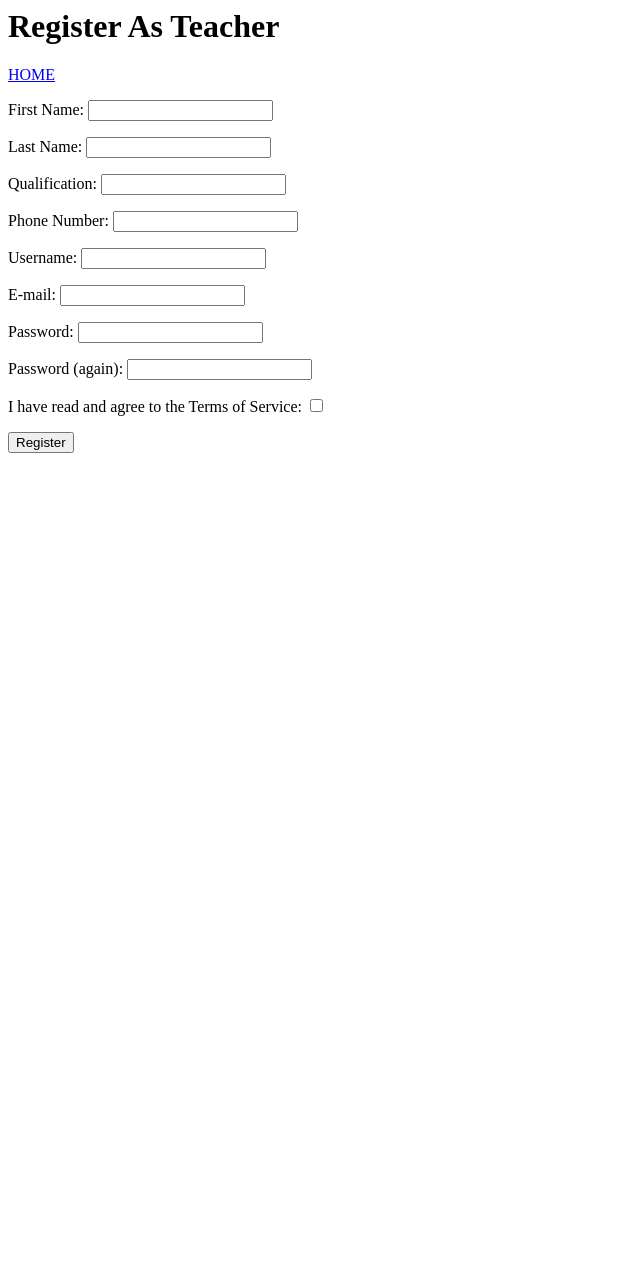
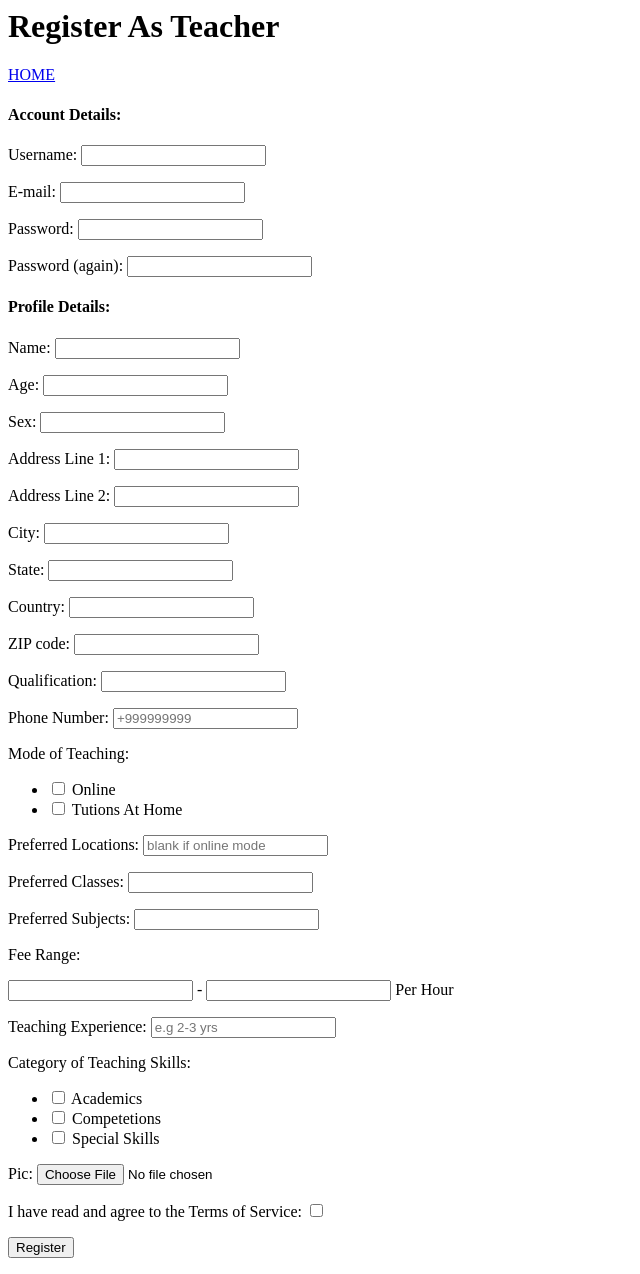
Before and after one commit to lon-wolf/Registration_Profile_Search_boilerplate, a Django app: a page that uses tutorhub/templates/registration/registration_form_t.html in a window 1280 px wide. Shown: the whole page, without its empty margins (0-640 px from the left). Before the commit the page ends 453 px from the top, so only its background shows below. Run offline with Django 3.2, Linux system fonts and the light colour scheme; parts of the project's set-up code (start-up, migrations or seed data) failed here and were passed over.

Commit message:
teacher's details added

```diff
--- a/tutorhub/templates/home/index.html
+++ b/tutorhub/templates/home/index.html
@@ -5,9 +5,9 @@
 <h1>Welcome to TUTORS POINT</h1>
 {% if user.is_authenticated %}
 		{% if user.base_profile.user_type == "teacher" %}
-		<h1>Welcome {{ user.teacher_profile.first_name }}!</h1>
+		<h1>Welcome {{ user.teacher_profile.name }}!</h1>
 		{% else %}
-		<h1>Welcome {{ user.student_profile.first_name }}!</h1>
+		<h1>Welcome {{ user.student_profile.name }}!</h1>
 		{% endif %}
 		<p><a href={% url "auth_logout" %}><h3>LOGOUT</h3></a>
 		<pre>
--- a/tutorhub/templates/registration/registration_form_t.html
+++ b/tutorhub/templates/registration/registration_form_t.html
@@ -11,28 +11,63 @@
 
 {% block content %}
 <div class="formBlock">
-  <form action="{% url 'registration_register_t' %}" method="post">{% csrf_token %}
-
-    <p><label for="id_first_name">First Name:</label>
-    <input id="id_first_name" maxlength="30" name="first_name" type="text" /></p>
-	<p><label for="id_last_name">Last Name:</label>
-	<input id="id_last_name" maxlength="30" name="last_name" type="text" /></p>
-	<p><label for="id_qual">Qualification:</label>
-	<input id="id_qual" maxlength="30" name="qual" type="text" /></p>
-	<p><label for="id_phone_number">Phone Number:</label>
-	<input id="id_phone_number" maxlength="15" name="phone_number" type="text" /></p>
-	<p class="required"><label for="id_username">Username:</label>
-	<input id="id_username" maxlength="30" name="username" type="text" /></p>
+  <form action="{% url 'registration_register_t' %}" method="post" enctype="multipart/form-data">{% csrf_token %}
+  	<h4>Account Details: </h4>
+  	<p class="required"><label for="id_username">Username:</label>
+  	<input id="id_username" maxlength="30" name="username" type="text" /></p>
 	<p class="required"><label for="id_email">E-mail:</label>
 	<input id="id_email" name="email" type="email" /></p>
 	<p class="required"><label for="id_password1">Password:</label>
 	<input id="id_password1" name="password1" type="password" /></p>
 	<p class="required"><label for="id_password2">Password (again):</label>
 	<input id="id_password2" name="password2" type="password" /></p>
+	<h4>Profile Details: </h4>
+   	<p><label for="id_name">Name:</label>
+   	<input id="id_name" maxlength="50" name="name" type="text" /></p>
+	<p class="required"><label for="id_age">Age:</label>
+	<input id="id_age" name="age" type="number" /></p>
+	<p><label for="id_sex">Sex:</label>
+	<input id="id_sex" maxlength="10" name="sex" type="text" /></p>
+	<p><label for="id_address1">Address Line 1:</label>
+	<input id="id_address1" maxlength="100" name="address1" type="text" /></p>
+	<p><label for="id_address2">Address Line 2:</label>
+	<input id="id_address2" maxlength="100" name="address2" type="text" /></p>
+	<p><label for="id_city">City:</label>
+	<input id="id_city" maxlength="100" name="city" type="text" /></p>
+	<p><label for="id_state">State:</label>
+	<input id="id_state" maxlength="100" name="state" type="text" /></p>
+	<p><label for="id_country">Country:</label>
+	<input id="id_country" maxlength="100" name="country" type="text" /></p>
+	<p><label for="id_zipcode">ZIP code:</label>
+	<input id="id_zipcode" maxlength="6" name="zipcode" type="text" /></p>
+	<p><label for="id_qual">Qualification:</label>
+	<input id="id_qual" maxlength="30" name="qual" type="text" /></p>
+	<p class="required"><label for="id_phone_number">Phone Number:</label>
+	<input id="id_phone_number" maxlength="15" name="phone_number" type="text" placeholder = "+999999999" /></p>
+	<p class="required"><label for="id_mode_0">Mode of Teaching:</label> <ul id="id_mode">
+	<li><label for="id_mode_0"><input id="id_mode_0" name="mode" type="checkbox" value="Online" /> Online</label></li>
+	<li><label for="id_mode_1"><input id="id_mode_1" name="mode" type="checkbox" value="Tutions_At_Home" /> Tutions At Home</label></li>
+	</ul></p>
+	<p><label for="id_location">Preferred Locations:</label>
+	<input id="id_location" maxlength="100" name="location" type="text" placeholder = "blank if online mode" /></p>
+	<p><label for="id_classes">Preferred Classes:</label>
+	<input id="id_classes" maxlength="50" name="classes" type="text" /></p>
+	<p><label for="id_subjects">Preferred Subjects:</label>
+	<input id="id_subjects" maxlength="100" name="subjects" type="text" /></p>
+	<p>Fee Range: </p>
+	<p><input id="id_lfee" name="lfee" type="number" /> - <input id="id_hfee" name="hfee" type="number" /> Per Hour</p>
+	<p><label for="id_exp">Teaching Experience:</label>
+	<input id="id_exp" maxlength="30" name="exp" type="text" placeholder = "e.g 2-3 yrs" /></p>
+	<p class="required"><label for="id_skills_0">Category of Teaching Skills:</label> <ul id="id_skills">
+	<li><label for="id_skills_0"><input id="id_skills_0" name="skills" type="checkbox" value="Academics" /> Academics</label></li>
+	<li><label for="id_skills_1"><input id="id_skills_1" name="skills" type="checkbox" value="Competetions" /> Competetions</label></li>
+	<li><label for="id_skills_2"><input id="id_skills_2" name="skills" type="checkbox" value="Special_Skills" /> Special Skills</label></li>
+	</ul></p>
+	<p class="required"><label for="id_pic">Pic:</label> <input id="id_pic" name="pic" type="file" /></p>
 	<p class="required"><label for="id_tos">I have read and agree to the Terms of Service:</label>
 	<input id="id_tos" name="tos" type="checkbox" /></p>
 
-	{{ form.errors }}
+
   <p class="submit"><button type="submit" class="updateButton">Register</button></p>
   </form>
 
--- a/tutorhub/tutorspoint/forms.py
+++ b/tutorhub/tutorspoint/forms.py
@@ -1,15 +1,20 @@
 from django import forms
 from django.contrib.auth.models import User
+from django.db import models
 from tutorspoint.models import Teacher_Profile, Student_Profile
 from registration.forms import RegistrationFormUniqueEmail
 from registration.models import RegistrationProfile
 from django.utils.translation import ugettext_lazy as _
 import django_filters
 
+SKILL_CHOICES = [('Academics','Academics'), ('Competetions','Competetions'), ('Special_Skills','Special Skills')]
+MODE_CHOICES = [('Online','Online'), ('Tutions_At_Home','Tutions At Home')]
 class Teacher_ProfileForm(RegistrationFormUniqueEmail):
+	skills = forms.MultipleChoiceField(choices=SKILL_CHOICES, widget=forms.CheckboxSelectMultiple(), label = "Category of Teaching Skills")
+	mode = forms.MultipleChoiceField(choices=MODE_CHOICES, widget=forms.CheckboxSelectMultiple(), label = "Mode of Teaching")
 	class Meta:
 		model = Teacher_Profile
-		fields = ('first_name', 'last_name','qual','phone_number',)
+		exclude = ('user','skills','mode',)
 
 
 class Student_ProfileForm(RegistrationFormUniqueEmail):
@@ -19,9 +24,21 @@ class Student_ProfileForm(RegistrationFormUniqueEmail):
 
 
 class TeacherFilter(django_filters.FilterSet):
+	skl = forms.MultipleChoiceField(choices=SKILL_CHOICES, widget=forms.CheckboxSelectMultiple(), label = "Category of Teaching Skills")
+	hfee = django_filters.NumberFilter(lookup_type='lt')
+	filter_overrides = {
+        models.CharField: {
+            'filter_class': django_filters.CharFilter,
+            'extra': lambda f: {
+                'lookup_type': 'icontains',
+            }
+        }
+    }
 	class Meta:
 		model  = Teacher_Profile
-		fields = ('first_name', 'qual',)
+		fields = ('classes', 'subjects','location','hfee',)
+
+
 
 class StudentFilter(django_filters.FilterSet):
 	class Meta:
--- a/tutorhub/tutorspoint/models.py
+++ b/tutorhub/tutorspoint/models.py
@@ -7,14 +7,30 @@ from django.contrib.auth.models import User
 
 class Teacher_Profile(models.Model):
 	user = models.OneToOneField(User)
-	first_name = models.CharField("First Name", max_length = 30, blank = True)
-	last_name = models.CharField("Last Name", max_length = 30, blank = True)
+	name = models.CharField("Name", max_length = 50, blank = True)
+	age = models.IntegerField("Age")
+	sex = models.CharField("Sex", max_length = 10, blank = True)
+	address1 = models.CharField("Address Line 1", max_length = 100, blank = True)
+	address2 = models.CharField("Address Line 2", max_length = 100, blank = True)
+	zipcode = models.CharField("ZIP code", max_length = 6, blank = True)
+	city = models.CharField("City", max_length = 100, blank = True)
+	state = models.CharField("State", max_length = 100, blank = True)
+	country = models.CharField("Country", max_length = 100, blank = True)
 	qual = models.CharField("Qualification", max_length = 30, blank = True)
 	phone_regex = RegexValidator(regex=r'^\+?1?\d{9,15}$', message="Phone number must be entered in the format: '+999999999'. Up to 15 digits allowed.")
-	phone_number = models.CharField("Phone Number", validators=[phone_regex], blank=True, max_length = 15)
+	phone_number = models.CharField("Phone Number", validators=[phone_regex], blank=False, max_length = 15)
+	skills = models.CharField(max_length = 30, blank = True)
+	mode = models.CharField(max_length = 30, blank = True)
+	location = models.CharField("Preferred Locations", max_length = 100, blank = True)
+	classes = models.CharField("Preferred Classes", max_length = 50, blank = True)
+	subjects = models.CharField("Preferred Subjects", max_length = 100, blank = True)
+	exp = models.CharField("Teaching Experience", max_length = 30, blank = True)
+	lfee = models.IntegerField(default = -1)
+	hfee = models.IntegerField(default = -1)
+	pic = models.ImageField(upload_to = 'pic_folder/', default = 'pic_folder/None/no-img.jpg')
 
 	def __unicode__(self):
-		return self.first_name
+		return self.name
 
 class Student_Profile(models.Model):
 	user = models.OneToOneField(User)
--- a/tutorhub/tutorspoint/views.py
+++ b/tutorhub/tutorspoint/views.py
@@ -27,8 +27,16 @@ class Teacher_RegistrationView(RegistrationView):
 	def register(self, request, **cleaned_data):
 		new_user= super(Teacher_RegistrationView, self).register(request, **cleaned_data)
 		base_profile = Base_Profile(user = new_user, user_type = "teacher")
-		new_profile = Teacher_Profile(user = new_user, first_name = cleaned_data['first_name'], last_name = cleaned_data['last_name'],
-			qual = cleaned_data['qual'], phone_number = cleaned_data['phone_number'])
+		skills = ' & '.join(cleaned_data['skills'])
+		mode = ' & '.join(cleaned_data['mode'])
+		new_profile = Teacher_Profile(user = new_user, name = cleaned_data['name'],
+			qual = cleaned_data['qual'], phone_number = cleaned_data['phone_number'],
+			age = cleaned_data['age'], sex = cleaned_data['sex'], address1 = cleaned_data['address1'],
+			address2 = cleaned_data['address2'], zipcode = cleaned_data['zipcode'], city = cleaned_data['city'],
+			country = cleaned_data['country'], state = cleaned_data['state'], skills = skills, mode = mode,
+			location = cleaned_data['location'], classes = cleaned_data['classes'], subjects = cleaned_data['subjects'],
+			exp = cleaned_data['exp'], lfee = cleaned_data['lfee'], hfee = cleaned_data['hfee'],
+			pic = cleaned_data['pic'])
 		new_profile.save()
 		base_profile.save()
 
```
Also changed, not shown: tutorhub/templates/home/teacher_filter.html (+15 -4 lines), tutorhub/templates/profiles/profile_detail.html (+42 -12 lines), tutorhub/tutorspoint/migrations/0005_auto_20150121_0839.py (added), tutorhub/tutorspoint/migrations/0006_teacher_profile_skills.py (added), tutorhub/tutorspoint/migrations/0007_auto_20150121_1035.py (added), tutorhub/tutorspoint/migrations/0008_auto_20150122_1134.py (added), tutorhub/tutorspoint/migrations/0009_auto_20150122_1142.py (added), tutorhub/tutorspoint/migrations/0010_teacher_profile_pic.py (added).
